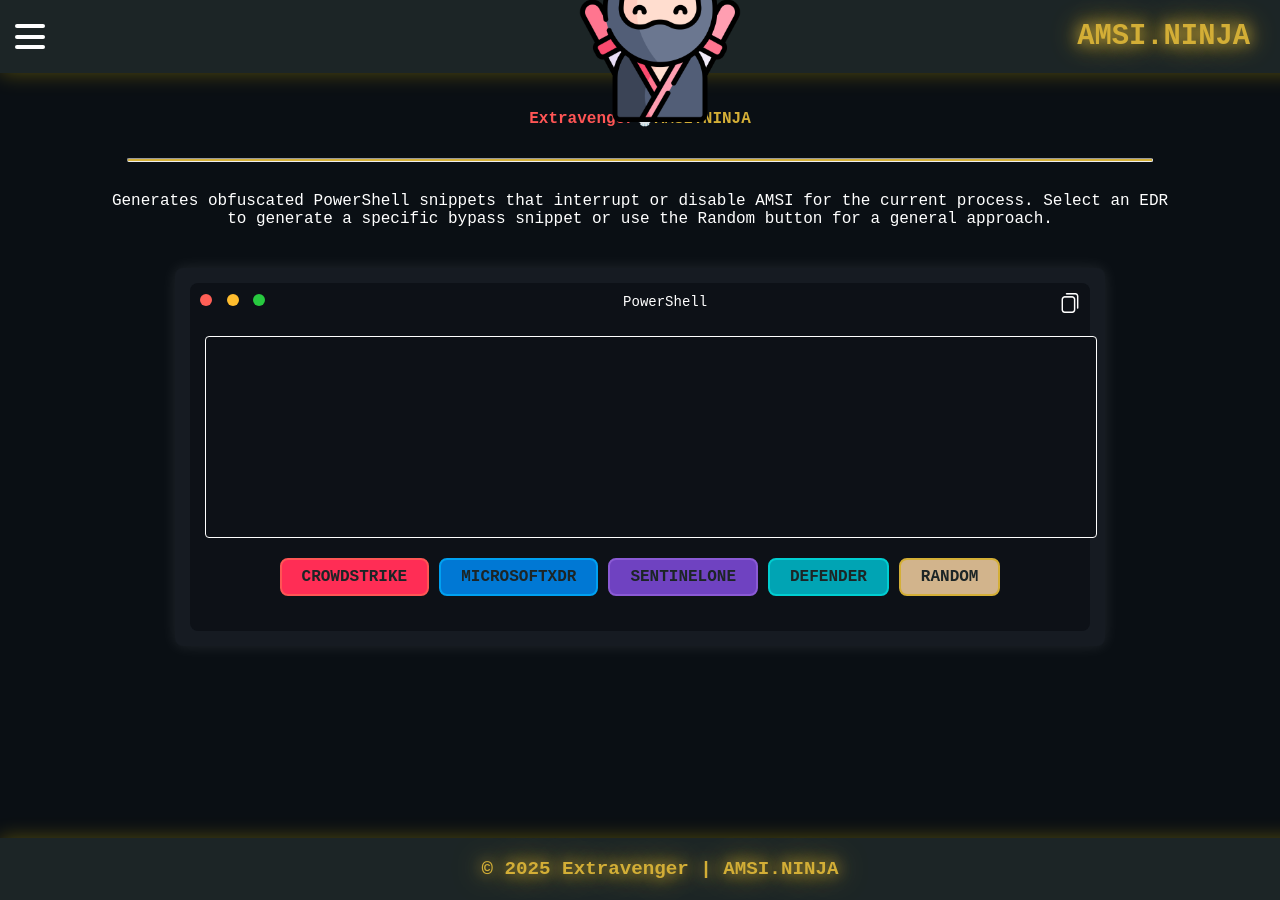
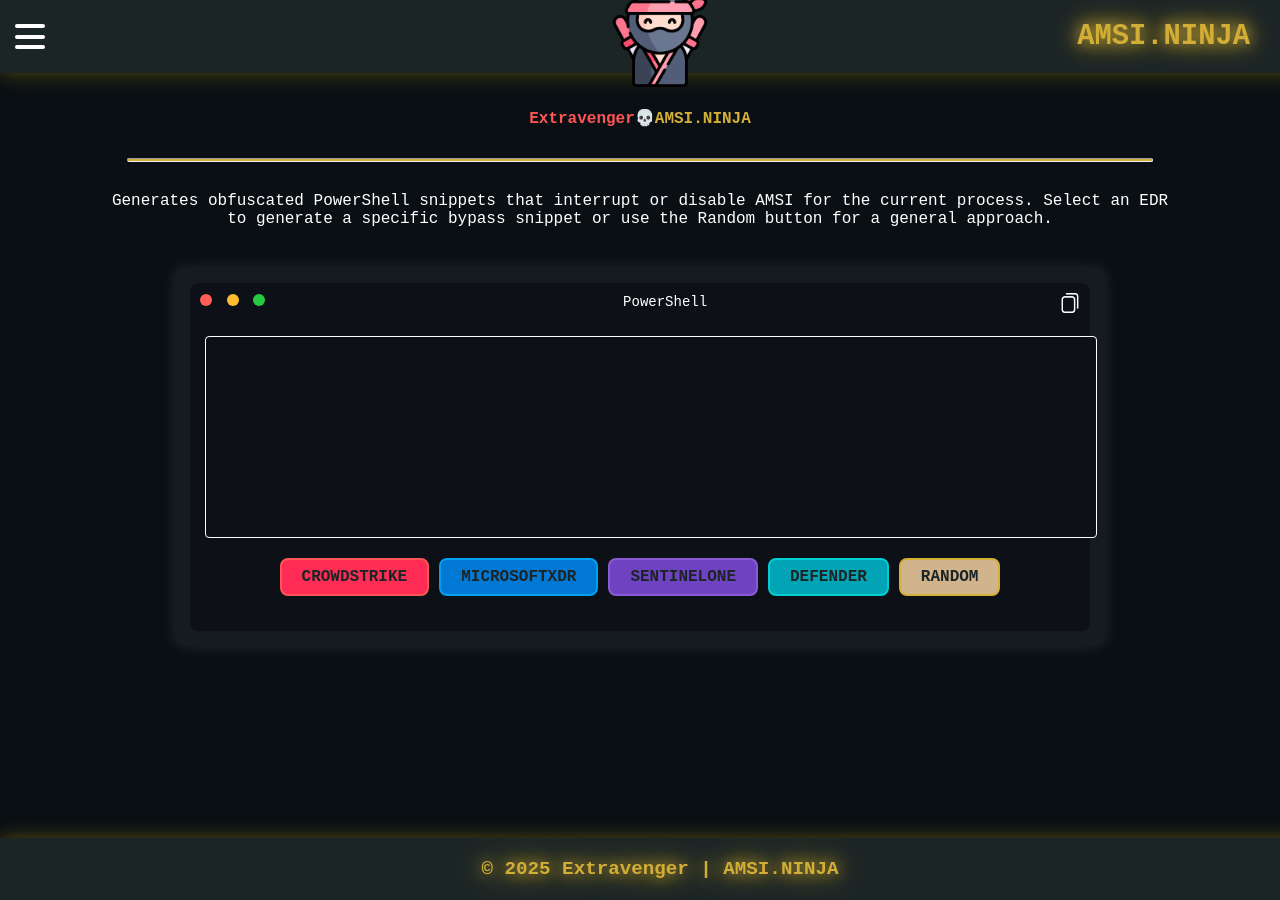
Before and after one commit to Extravenger/extravenger.github.io, a Jekyll site: the page amsininja/index.html, which Jekyll copies as it is, in a window 1280 px wide. Built offline with Jekyll 4.4.1, drawn with Linux system fonts in a browser that asks for light colours.

Commit message:
Update style.css

```diff
--- a/amsininja/css/style.css
+++ b/amsininja/css/style.css
@@ -34,7 +34,7 @@
 }
 
 .logo-page {
-    width: 170px;
+    width: 100px;
     position: absolute;
     left: 50%;
     transform: translateX(-50%);
```
